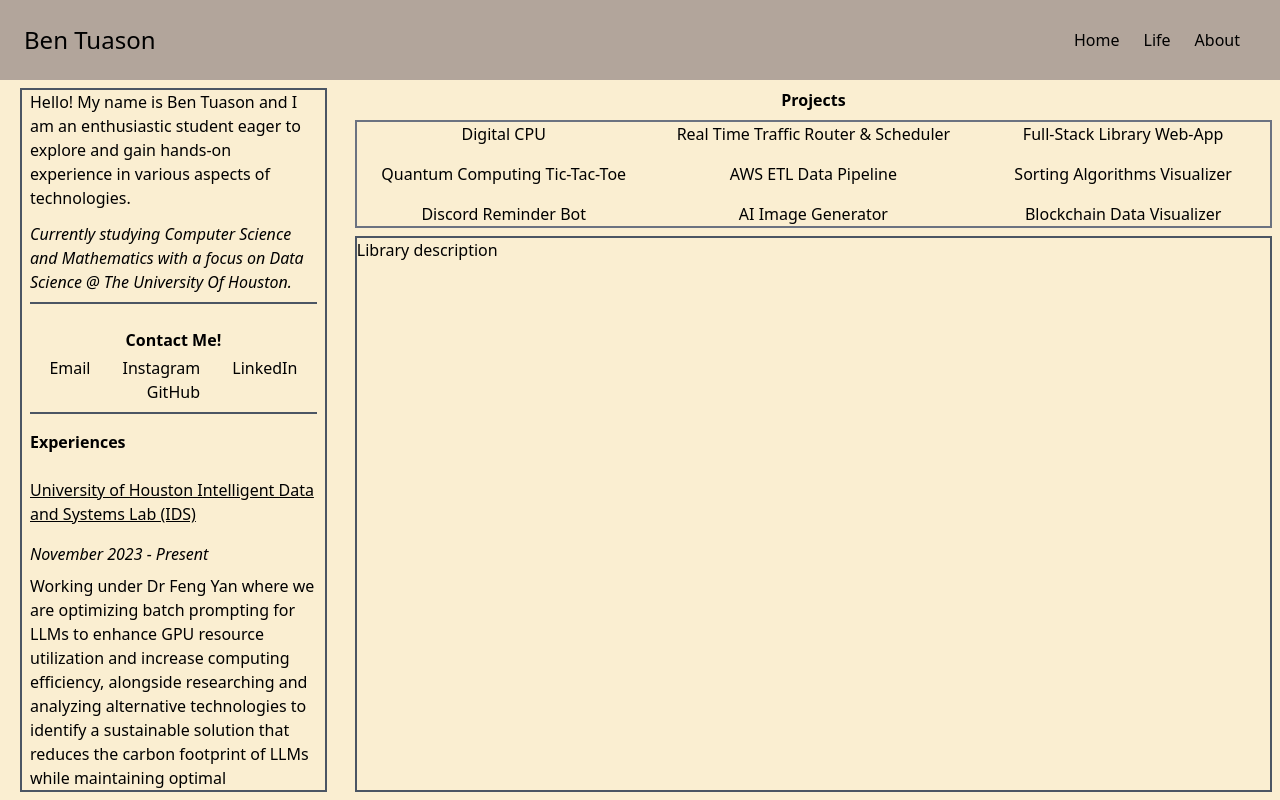
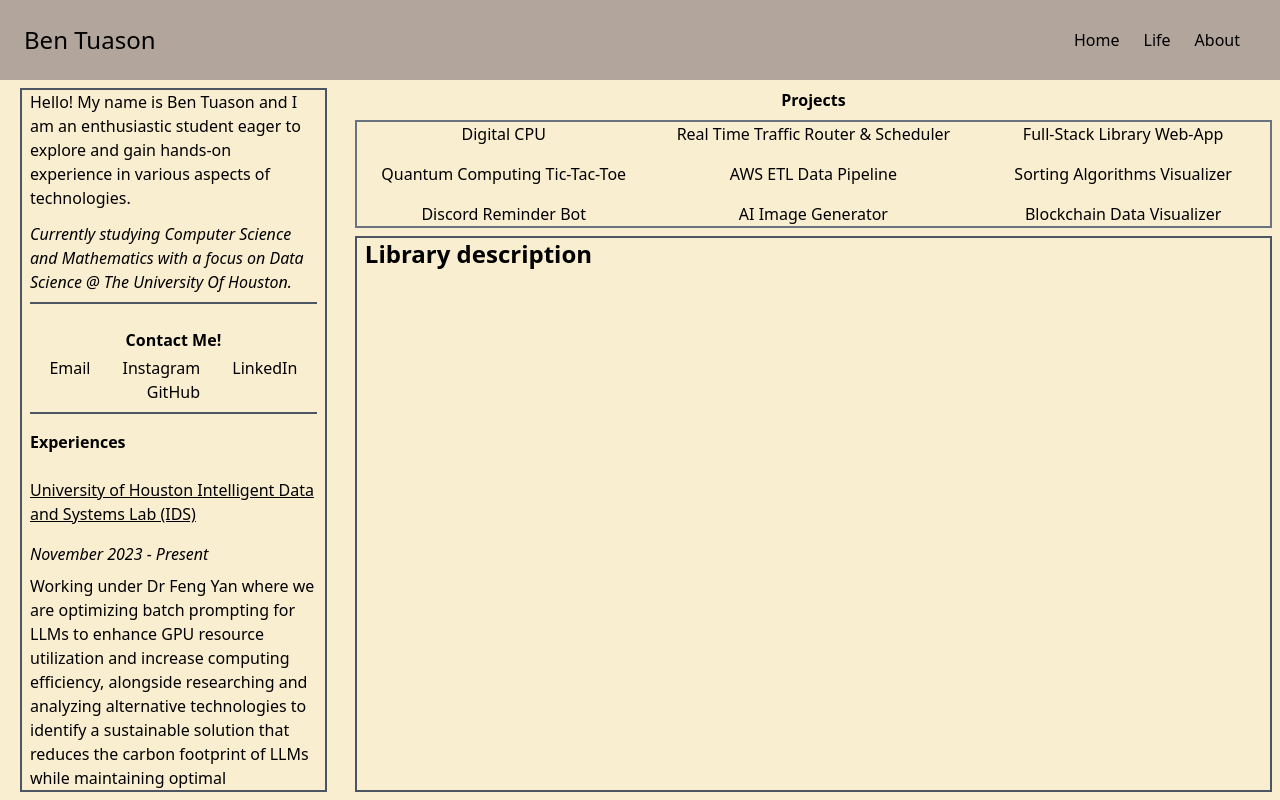
Before and after one commit to BenTuason/porfolio-website, a React (Create React App) app: page / in a window 1280 px wide. Both pictures are taken after a click on the button "Full-Stack Library Web-App". Built offline with nearby package versions, Linux system fonts and the light colour scheme.

Commit message:
fixed libarary header

```diff
--- a/src/pages/Home.js
+++ b/src/pages/Home.js
@@ -144,7 +144,7 @@ const Home = () => {
                         </div>
                 )}
     {selectedProject === 'library' && (<div className='flex-grow overflow-y-auto projectdescription border-solid border-2 border-gray-600 mt-2 mb-2'>
-                        <h1>Library description</h1>
+                        <h1 className='font-bold text-2xl text-left mx-2'>Library description</h1>
                     </div>
                 )}
     {selectedProject === 'quantum' && (<div className='flex-grow overflow-y-auto projectdescription border-solid border-2 border-gray-600 mt-2 mb-2'>
```
